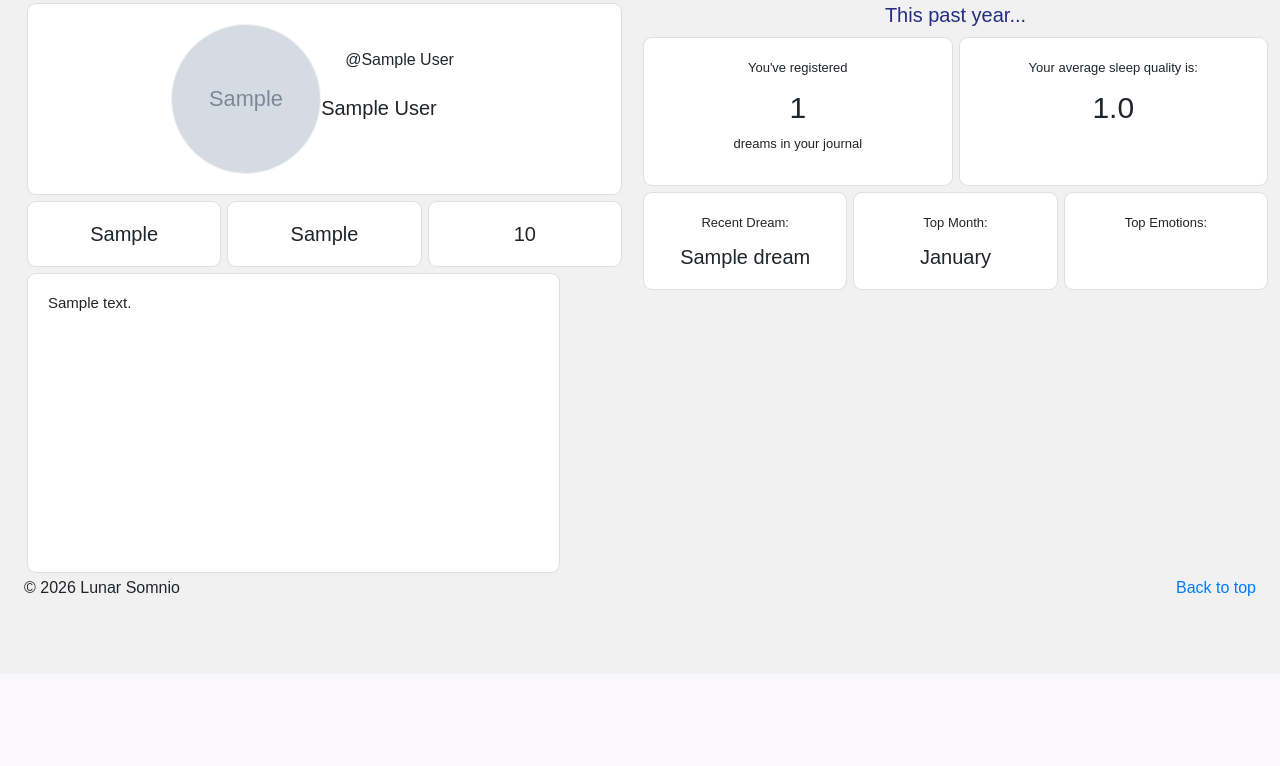
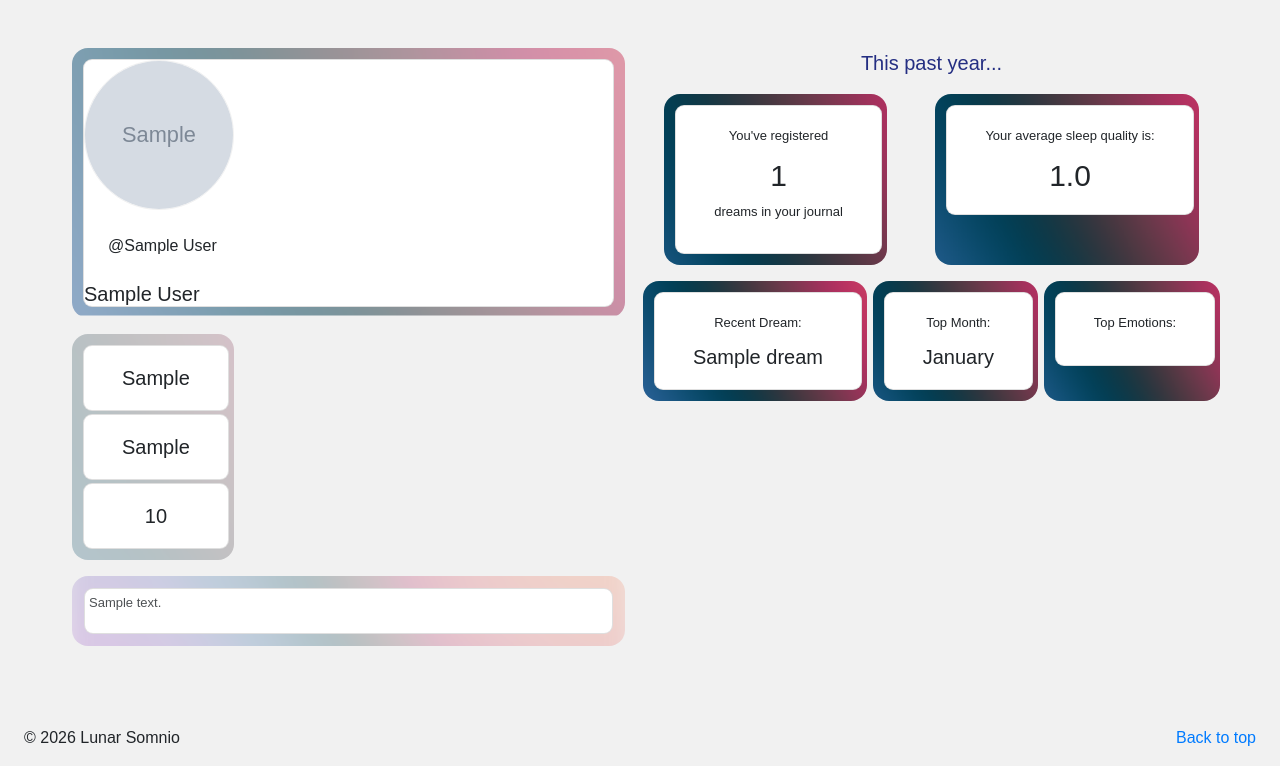
Before and after one commit to imaginethinking/lunar-somnio, a Django app: page /lunar_somnio/profile/ in a window 1280 px wide. Shown: the part 126-892 px from the top of the page. Before the commit the page ends 722 px from the top, so only its background shows below. Run offline with Django 3.2, Linux system fonts and the light colour scheme; a user stored in the database is signed in; tables that the repository leaves empty hold one stand-in row (values such as "Sample post"); grey boxes marked "Sample" are stand-in pictures; some libraries are stand-ins or nearby versions; some web fonts are replaced.

Commit message:
Starting to redo Profile

```diff
--- a/lunar_somnio/views.py
+++ b/lunar_somnio/views.py
@@ -100,6 +100,7 @@ def dream_analyzer(request, id):
 
         user = request.user
 
+        user_profile = UserProfile.objects.get(user=user)
         dream = Dream.objects.get(id=id,user=user)
         emotions = dream.emotions.all()
 
@@ -123,6 +124,7 @@ def dream_analyzer(request, id):
             'emotions': emotions,
             'next_dream': next_dream,
             'prev_dream': prev_dream,
+            'user_profile': user_profile,
         }
 
         return render(request, 'lunar_somnio/dream_analyzer.html', context=context_dict)
--- a/templates/lunar_somnio/base.html
+++ b/templates/lunar_somnio/base.html
@@ -120,7 +120,7 @@
                 <!-- FOOTER -->
                 <footer>
                     <p class="float-right"><a href="#">Back to top</a></p>
-                    <p>&copy; 2026 Lunar Somnio</p>
+                    <p class="mt-3">&copy; 2026 Lunar Somnio</p>
                 </footer>
             </main>
         </div>
--- a/templates/lunar_somnio/profile.html
+++ b/templates/lunar_somnio/profile.html
@@ -7,23 +7,26 @@
 
 {% block body_block %}
 
-<div class="row">
+<!-- Main Row -->
+<div class="row g-2 p-5">
 
+    <!-- Left Column -->
     <div class="col-6">
 
-            <div class="card card-centered">
-                <div class="card-body d-flex justify-content-start">
+        <!-- Profile Name & Image Card -->
+        <div class="box dream-bg mb-3" style="--bg-image: url('{% static "images/BG50.png" %}')">
+            <div class="card">
                 <img class="userpic" src='{{ user_profile.profile_pic }}'>
                     <div class="d-flex flex-column">
-                         <div class="p-2 m-3">@{{ user_profile.display_name }}</div>
-                         <div>
+                        <p class="p-2 m-3">@{{ user_profile.display_name }}</p>
                         <h5 class="card-text d-flex">{{ user_profile.first_name }} {{ user_profile.last_name }}</h5>
                     </div>
             </div>
         </div>
-            </div>
 
+            <!-- Mini Row on Left Column-->
             <div class="row m-0">
+                <div class="box dream-bg mb-3" style="--bg-image: url('{% static "images/BG25.png" %}')">
                     <div class="card card-centered col">
                             <div class="card-body">
                                 <h5 class="card-text">{{ user_profile.country }}</h5>
@@ -42,19 +45,25 @@
                             </div>
                     </div>
                 </div>
+            </div>
 
-            <div class="card card-centered bio-card">
-                <div class="card-body">
-                    <h5 class="card-text bio-text">{{ user_profile.bio }}</h5>
+        <!-- Bio Card -->
+        <div class="box dream-bg mb-3" style="--bg-image: url('{% static "images/BG25.png" %}')">
+            <div class="card p-1 m-1">
+                <p class="dream-bodytext">{{ user_profile.bio }}</p>
             </div>
         </div>
     </div>
 
+    <!-- Right Column -->
     <div class="col-6">
 
-        <p class="titlestyle mb-1"> This past year...</p>
+        <p class="titlestyle mx-2"> This past year...</p>
 
+        <!-- Total Dreams Card  -->
         <div class="row justify-content-end">
+
+                            <div class="box mx-auto dream-bg mb-3" style="--bg-image: url('{% static "images/BG4.png" %}')">
 
             <div class="card card-centered col">
                 <div class="card-body">
@@ -63,6 +72,9 @@
                     <p class="card-title profile-text-1">dreams in your journal</p>
                 </div>
             </div>
+        </div>
+
+                        <div class="box mx-auto dream-bg mb-3" style="--bg-image: url('{% static "images/BG4.png" %}')">
 
             <div class="card card-centered col">
                 <div class="card-body">
@@ -71,8 +83,10 @@
                 </div>
             </div>
         </div>
+    </div>
+        <div class="row justify-content-end">
 
-        <div class="row justify-content-end">
+                            <div class="box mx-auto dream-bg mb-3" style="--bg-image: url('{% static "images/BG4.png" %}')">
 
             <div class="card card-centered col">
                 <div class="card-body">
@@ -85,6 +99,9 @@
                     {% endif %}
                 </div>
             </div>
+        </div>
+
+                            <div class="box mx-auto dream-bg mb-3" style="--bg-image: url('{% static "images/BG4.png" %}')">
 
             <div class="card card-centered col">
                 <div class="card-body">
@@ -96,20 +113,21 @@
                         <h5 class="card-text">No dreams yet!</h5>                    {% endif %}
                 </div>
             </div>
+        </div>
+                            <div class="box mx-auto dream-bg mb-3" style="--bg-image: url('{% static "images/BG4.png" %}')">
 
             <div class="card card-centered col">
                 <div class="card-body">
+                    <p class="card-title profile-text-1">Top Emotions:</p>
                     {% if top_emotions %}
                         {% for e in top_emotions %}
-                        <p class="card-title profile-text-1">Top Emotions:</p>
                         <h5 class="card-text">{{ e.name }}</h5>
                         {% endfor %}
                     {% else %}
-                        <p class="card-title profile-text-1">Top Emotions:</p>
                         <h5 class="card-text">No dreams yet!</h5>                    {% endif %}
                 </div>
             </div>
-        </div>
+        </div> </div>
     </div>
 
 </div>
```
Also changed, not shown: templates/lunar_somnio/dream_analyzer.html (+2 -12 lines). Lines whose indentation alone changed are shown as unchanged.
